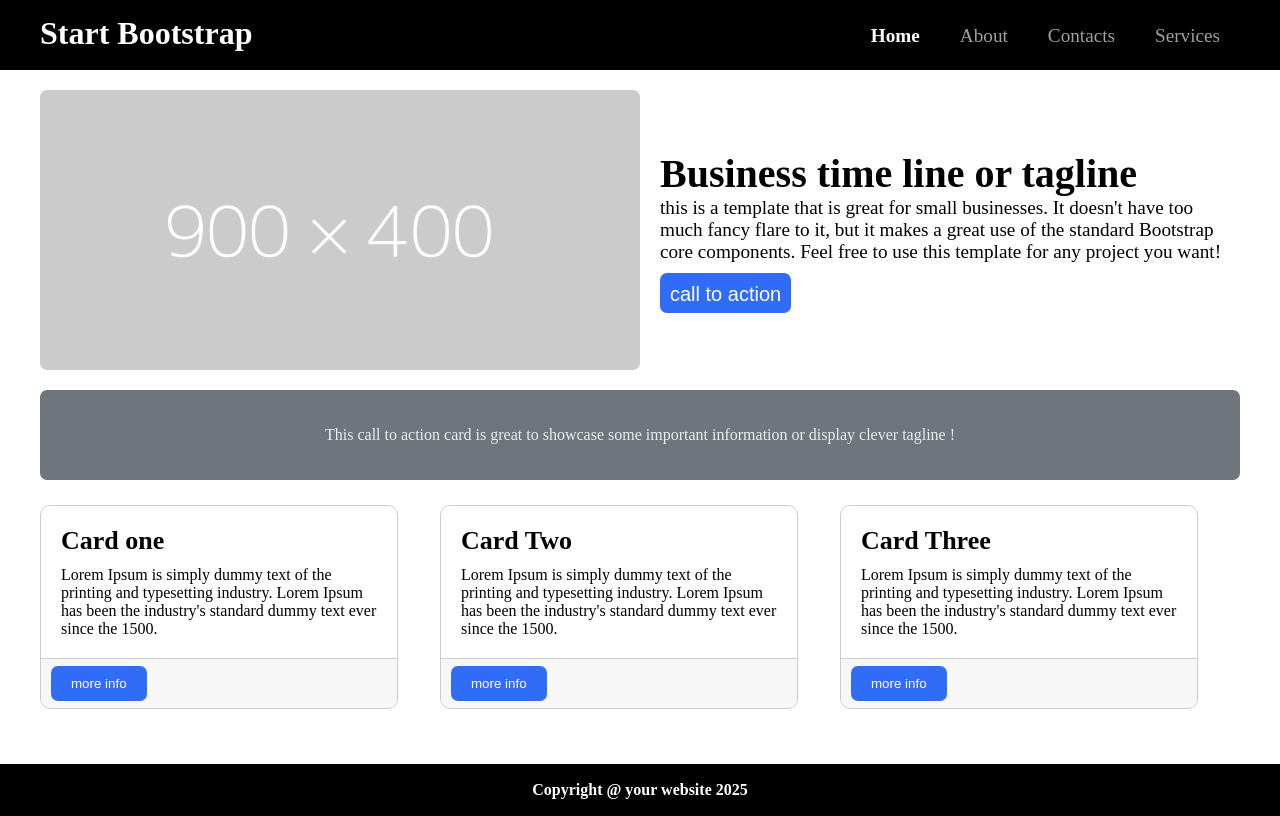
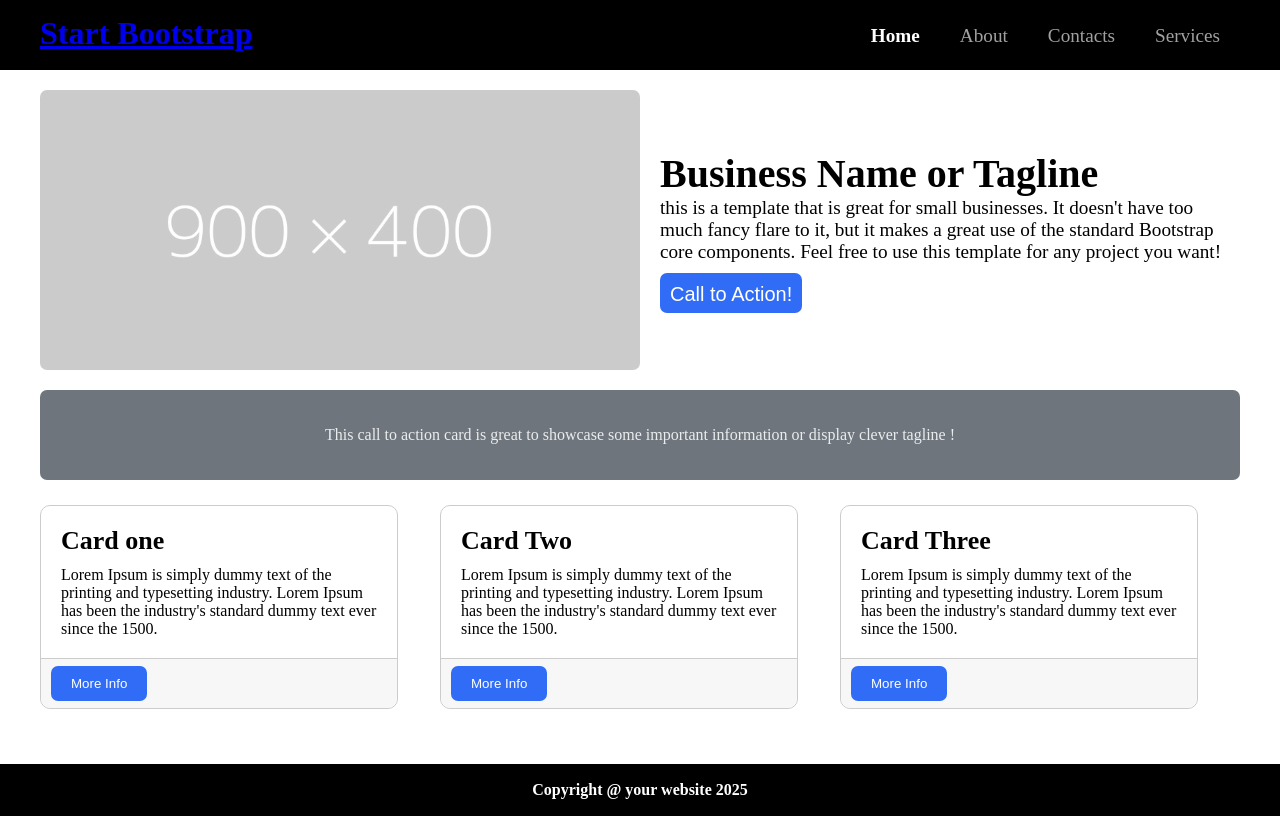
Before and after one commit to muhamedhabi/Task-1-With-Flex, a plain HTML site: page index.html in a window 1280 px wide. Drawn offline with Linux system fonts and the light colour scheme.

Commit message:
Update index.html

```diff
--- a/index.html
+++ b/index.html
@@ -3,7 +3,7 @@
 <head>
 <meta charset="UTF-8">
 <meta name="viewport" content="width=device-width, initial-scale=1.0">
-<title>task1Flex</title>
+<title>task1</title>
 <link rel="stylesheet" href="style.css">
 </head>
 <body>
@@ -12,7 +12,7 @@
 
         <div class="headingWrapper">
             <div class="logo">
-                <h1>Start Bootstrap</h1>
+                <h1><a href="#">Start Bootstrap</a></h1>
             </div>
 <input type="checkbox" id="nav-toggle" hidden>
 <label for="nav-toggle" class="hamburger">&#9776;</label>
@@ -50,10 +50,10 @@
         </div>
         <div class="rightContent">
             <div class="content">
-                <h2>Business time line or tagline</h2>
+                <h2>Business Name or Tagline</h2>
             <p>this is a template that is great for small businesses. It doesn't have too much fancy flare to it, but it makes a great use of the standard Bootstrap core components. Feel free to use this template for any project you want!
             </p>
-            <button>call to action</button>
+            <button>Call to Action!</button>
             </div>
         </div>
     </div>
@@ -69,7 +69,7 @@
                 <p>Lorem Ipsum is simply dummy text of the printing and typesetting industry. Lorem Ipsum has been the industry's standard dummy text ever since the 1500.</p>
             </div>
                 <div class="cardBottom">
-                    <button>more info</button>
+                    <button>More Info</button>
                 </div>
         </div>
         <div class="card">
@@ -78,7 +78,7 @@
                 <p>Lorem Ipsum is simply dummy text of the printing and typesetting industry. Lorem Ipsum has been the industry's standard dummy text ever since the 1500.</p>
             </div>
             <div class="cardBottom">
-                <button>more info</button>
+                <button>More Info</button>
             </div>
         </div>
         <div class="card">
@@ -88,7 +88,7 @@
             </div>
             <div class="cardBottom">
 
-                    <button>more info</button>
+                <button>More Info</button>
 
 
             </div>
@@ -102,10 +102,18 @@
 
 
 
+
+
+
+
+
 <footer>
 
 
+
+
         <h4>Copyright @ your website 2025</h4>
+
 
 </footer>
 
```
